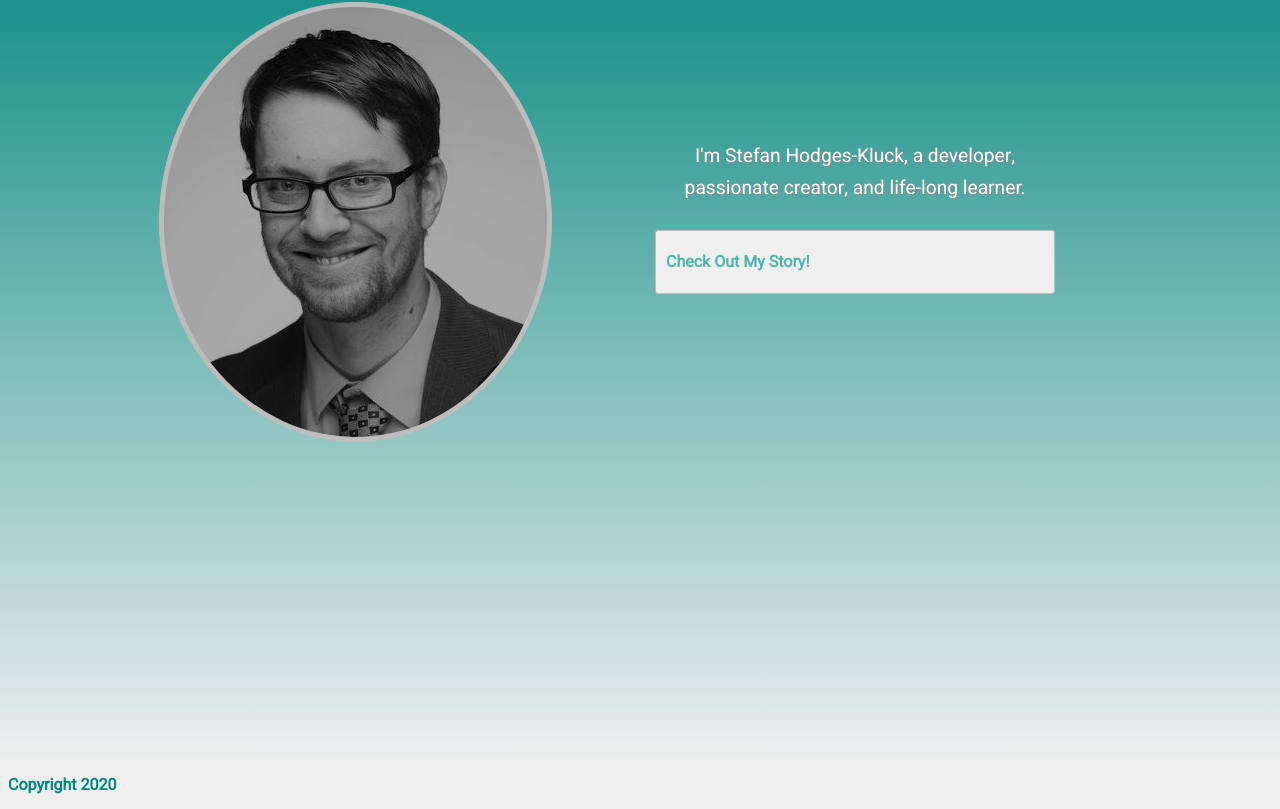
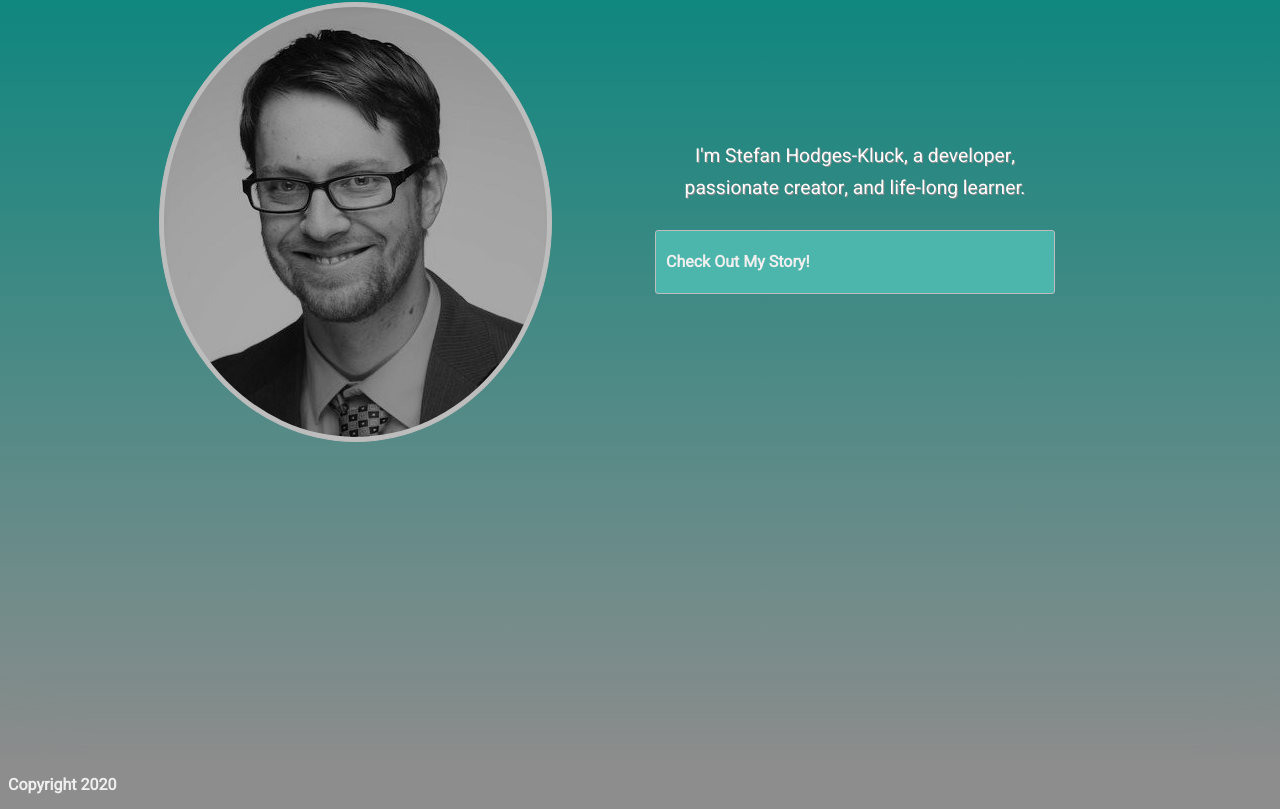
Before and after one commit to stefanhk31/portfolio-angular, an Angular app: page / in a window 1280 px wide. Shown: the part 153-962 px from the top of the page. Built offline with nearby package versions, Linux system fonts and the light colour scheme.

Commit message:
Global background/link updates

```diff
--- a/src/assets/scss/_footer.scss
+++ b/src/assets/scss/_footer.scss
@@ -1,8 +1,9 @@
 footer {
-    background: $light_gray;
-    color: $dark_teal;
+    background: $dark_gray;
+    color: $light_gray;
     font-weight: 900;
     margin-top: -5px;
+    box-shadow: 0 0 75px rgba(141,141,141,.5);
 
     p {
         margin: 0;
--- a/src/assets/scss/_global.scss
+++ b/src/assets/scss/_global.scss
@@ -17,6 +17,7 @@ h6 {
     text-align: center;
     text-transform: uppercase;
     color: $light_gray;
+    font-weight: bold;
 }
 
 h1 {
--- a/src/assets/scss/content/_content.scss
+++ b/src/assets/scss/content/_content.scss
@@ -36,7 +36,7 @@
     }
 
     &.case-study {
-        background: snow;
+        background: $light_gray;
     }
 
     .guiding-link {
@@ -45,13 +45,14 @@
             margin: 10px 0;
             padding: 15px 10px;
             border-radius: 3px;
-            background: $light_gray;
+            background: $med_teal;
             border: 1px solid $med_teal;
+            color: $light_gray;
             text-decoration: none;
             cursor: pointer;
 
             &:hover {
-                color: $dark_teal;
+                color: $med_gray;
             }
 
             &:after {
@@ -74,17 +75,17 @@
         &.back-link {
             a {
                 transition: 0.5s;
-                color: $med_teal;
+                color: $light_gray;
 
                 &:hover {
                     padding-left: 50px;
-                    color: $dark_teal;
+                    color: $med_gray;
                 }
 
                 &:after {
                     content: '\f053';
                     font-family: 'Font Awesome 5 Free';
-                    color: $dark_teal;
+                    color: $med_gray;
                     left: 20px;
                 }
             }
--- a/src/assets/scss/content/components/_welcome.scss
+++ b/src/assets/scss/content/components/_welcome.scss
@@ -1,5 +1,5 @@
 .welcome {
-    background-image: linear-gradient($dark_teal, $light_gray);
+    background-image: linear-gradient($dark_teal, $dark_gray);
 
     .welcome-text-wrapper {
         padding-top: 25px;
```
